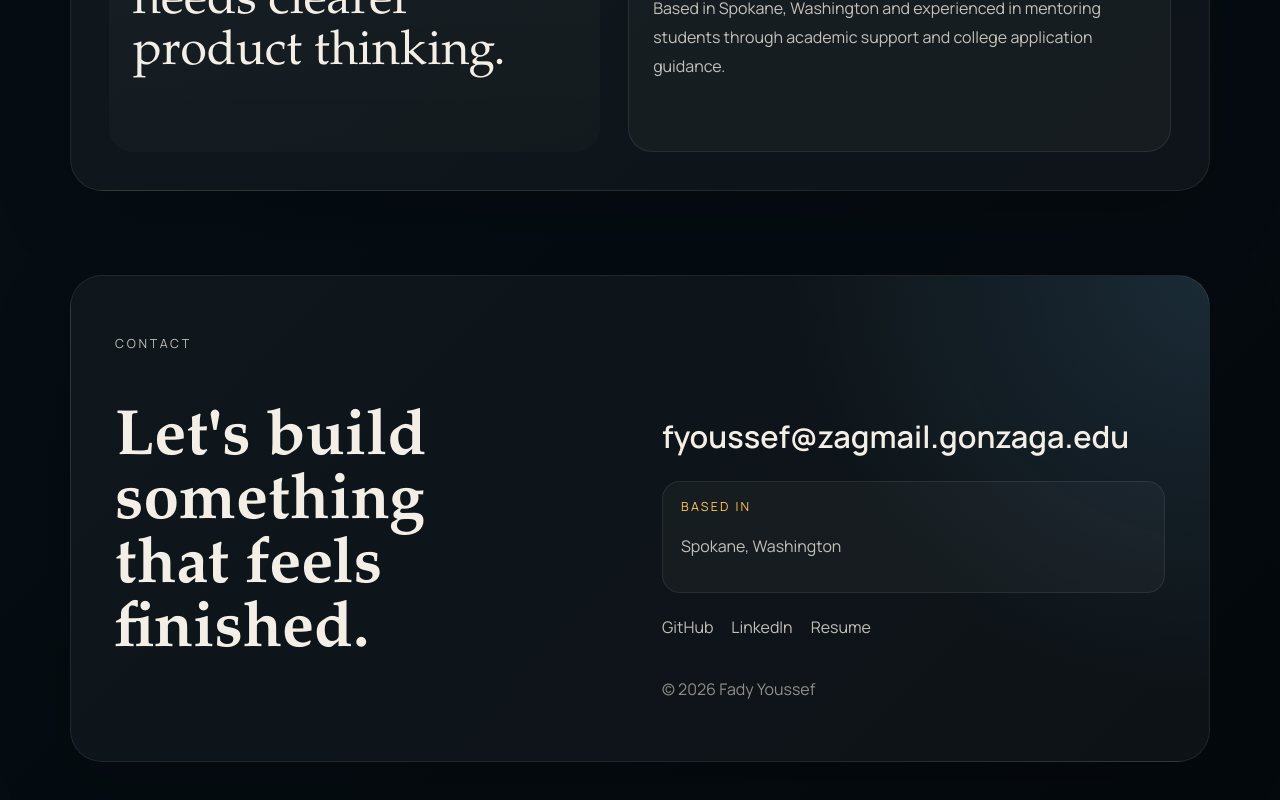
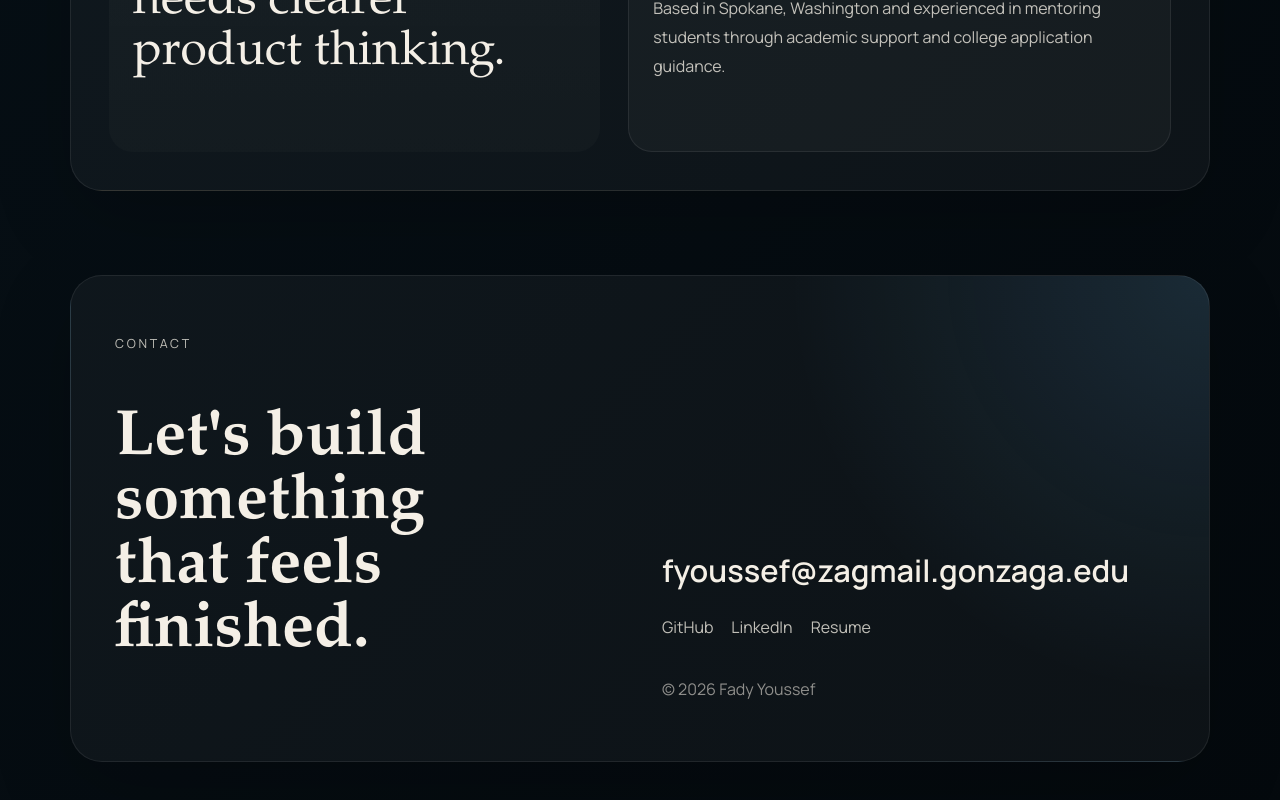
Before and after one commit to JustFady/FY-Portfolio, a React (Vite) app: page / in a window 1280 px wide. Shown: the part 5320-6120 px from the top of the page. Built offline with nearby package versions, Linux system fonts and the light colour scheme.

Commit message:
simplified the contact section and updated the resume

```diff
--- a/src/App.jsx
+++ b/src/App.jsx
@@ -238,12 +238,6 @@ function App() {
           <a href="mailto:fyoussef@zagmail.gonzaga.edu" className="footer-email">
             fyoussef@zagmail.gonzaga.edu
           </a>
-          <div className="contact-grid">
-            <div>
-              <span className="contact-label">Based in</span>
-              <p>Spokane, Washington</p>
-            </div>
-          </div>
           <div className="footer-links">
             <a href="https://github.com/JustFady" target="_blank" rel="noreferrer">
               GitHub
```
Also changed, not shown: 1 other file (tests, documents, lock files or other folders).
